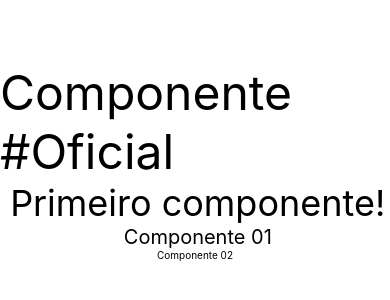
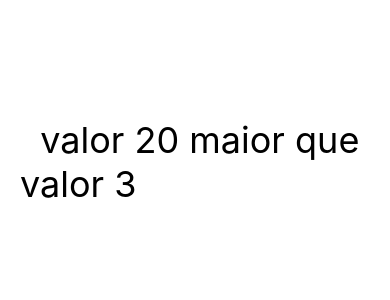
Before and after one commit to ibiaalice/reactnative_examples_app, a React Native app in the folder concepts/: screen / in a window 390 px wide. Shown: the part 260-560 px from the top of the page. Built offline with nearby package versions, Linux system fonts and the light colour scheme.

Commit message:
passando parametros para o component

```diff
--- a/concepts/src/App.js
+++ b/concepts/src/App.js
@@ -1,16 +1,19 @@
 import React from 'react';
 import {View, Text, StyleSheet} from 'react-native';
-
+import MinMax from './components/MinMax'
 import CompPadrao, {Comp1, Comp2} from './components/Multi'
 import Primeiro from './components/Text';
-import Estilo from './components/estilo'
+
 
 export default function(){
    return <View style={style.App}>
-      <CompPadrao  style={Estilo.txtG}/>
-      <Primeiro style={Estilo.txtM}/>
-      <Comp1 style={Estilo.txtP}/>
-      <Comp2 />
+      {/* <CompPadrao />
+      <Primeiro />
+      <Comp1 />
+      <Comp2 /> */}
+
+      <MinMax min='3' max='20'/>
+
    </View>
 }
 
@@ -19,5 +22,6 @@ const style = StyleSheet.create({
       flexGrow: 1,
       justifyContent: 'center',
       alignItems: 'center',
+      padding: 20,
    }
 });
--- /dev/null
+++ b/concepts/src/components/MinMax.js
@@ -0,0 +1,11 @@
+import React from 'react';
+import {Text} from 'react-native';
+import Estilo from './estilo';
+
+export default (props) => {
+    console.warn(props);
+
+    return(
+        <Text style={Estilo.primeiro}>  valor {props.max} maior que valor {props.min} </Text>
+    )
+}
```
Also changed, not shown: concepts/src/components/comparador.js (added, +19 -0 lines), concepts/src/components/estilo.js (line endings or trailing spaces).
